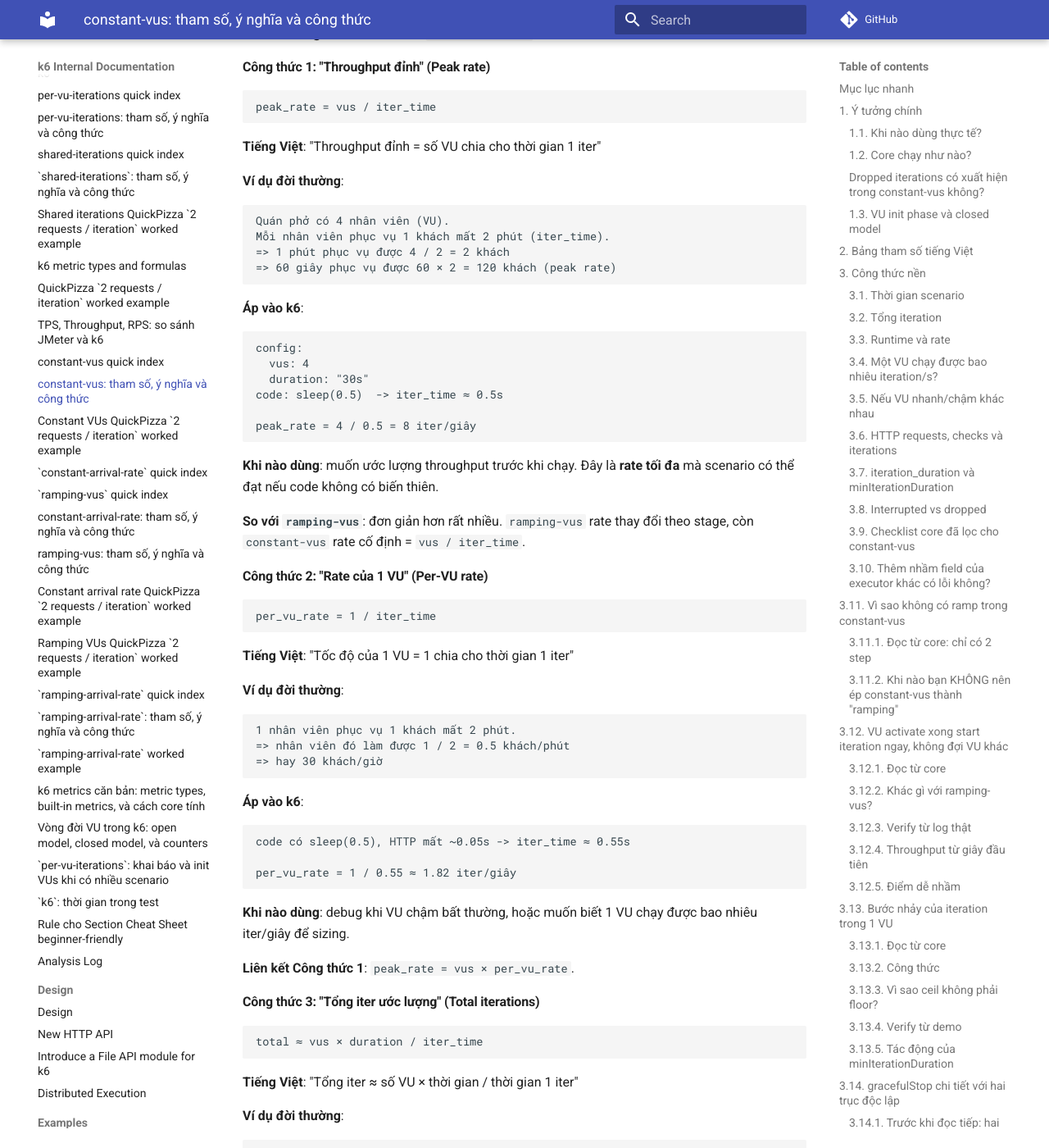
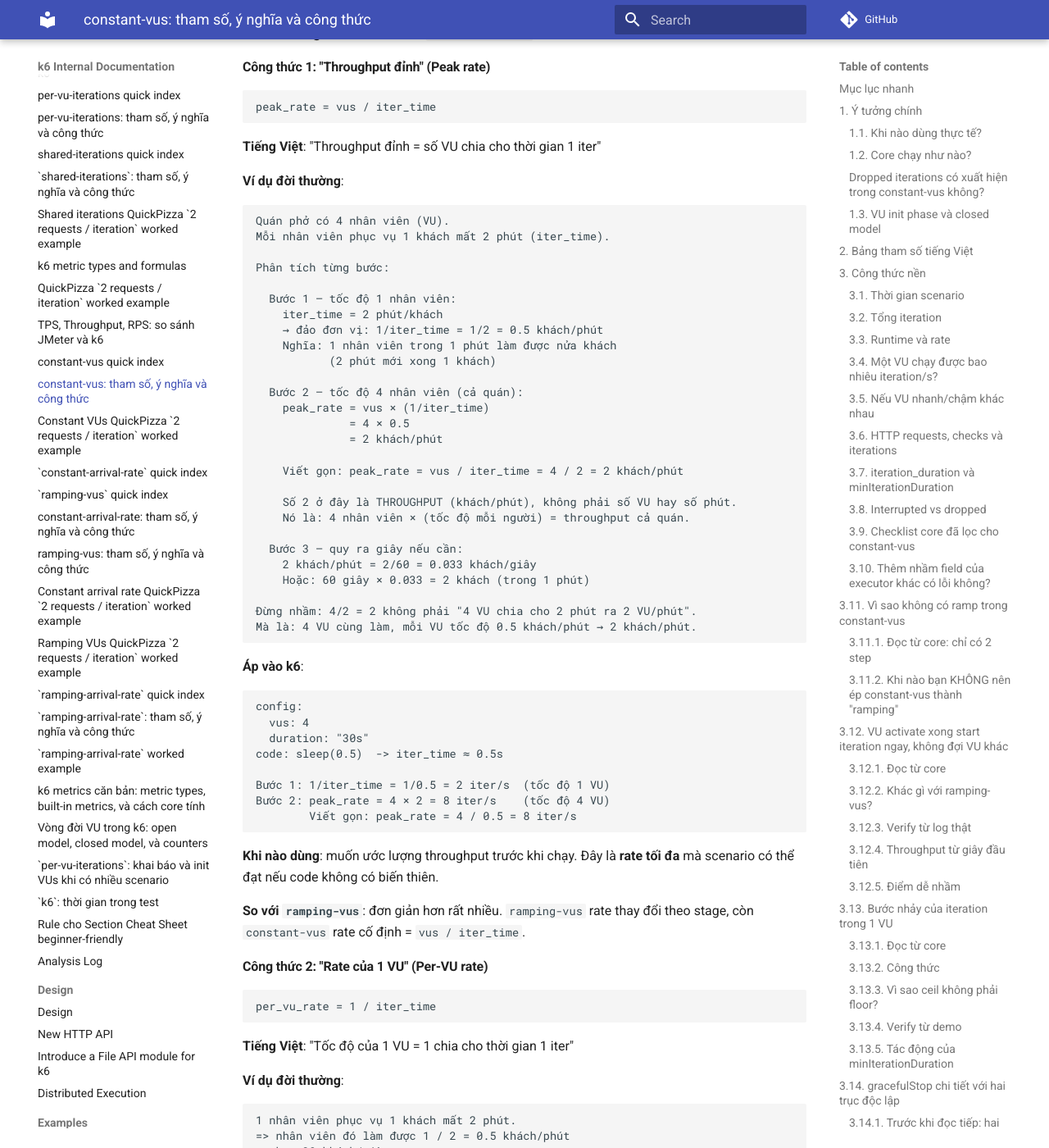
Before and after one commit to meomew-auto/markdown, an MkDocs documentation site: the page built from docs/20260516_02_constant-vus-tham-so-cong-thuc.md, in a window 1280 px wide and 1400 px high, scrolled down 55515 px. Shown: the whole window at 82% size. Built offline with MkDocs 1.6.1 and Material for MkDocs 9.7.7, drawn with Linux system fonts in a browser that asks for light colours; comment, search, counter and statistics services are not loaded.

Commit message:
Update docs

````diff
--- a/docs/20260516_02_constant-vus-tham-so-cong-thuc.md
+++ b/docs/20260516_02_constant-vus-tham-so-cong-thuc.md
@@ -2776,8 +2776,31 @@ peak_rate = vus / iter_time
 ```text
 Quán phở có 4 nhân viên (VU).
 Mỗi nhân viên phục vụ 1 khách mất 2 phút (iter_time).
-=> 1 phút phục vụ được 4 / 2 = 2 khách
-=> 60 giây phục vụ được 60 × 2 = 120 khách (peak rate)
+
+Phân tích từng bước:
+
+  Bước 1 — tốc độ 1 nhân viên:
+    iter_time = 2 phút/khách
+    → đảo đơn vị: 1/iter_time = 1/2 = 0.5 khách/phút
+    Nghĩa: 1 nhân viên trong 1 phút làm được nửa khách
+           (2 phút mới xong 1 khách)
+
+  Bước 2 — tốc độ 4 nhân viên (cả quán):
+    peak_rate = vus × (1/iter_time)
+              = 4 × 0.5
+              = 2 khách/phút
+
+    Viết gọn: peak_rate = vus / iter_time = 4 / 2 = 2 khách/phút
+
+    Số 2 ở đây là THROUGHPUT (khách/phút), không phải số VU hay số phút.
+    Nó là: 4 nhân viên × (tốc độ mỗi người) = throughput cả quán.
+
+  Bước 3 — quy ra giây nếu cần:
+    2 khách/phút = 2/60 = 0.033 khách/giây
+    Hoặc: 60 giây × 0.033 = 2 khách (trong 1 phút)
+
+Đừng nhầm: 4/2 = 2 không phải "4 VU chia cho 2 phút ra 2 VU/phút".
+Mà là: 4 VU cùng làm, mỗi VU tốc độ 0.5 khách/phút → 2 khách/phút.
 ```
 
 **Áp vào k6**:
@@ -2788,7 +2811,9 @@ config:
   duration: "30s"
 code: sleep(0.5)  -> iter_time ≈ 0.5s
 
-peak_rate = 4 / 0.5 = 8 iter/giây
+Bước 1: 1/iter_time = 1/0.5 = 2 iter/s  (tốc độ 1 VU)
+Bước 2: peak_rate = 4 × 2 = 8 iter/s    (tốc độ 4 VU)
+        Viết gọn: peak_rate = 4 / 0.5 = 8 iter/s
 ```
 
 **Khi nào dùng**: muốn ước lượng throughput trước khi chạy. Đây là
````
